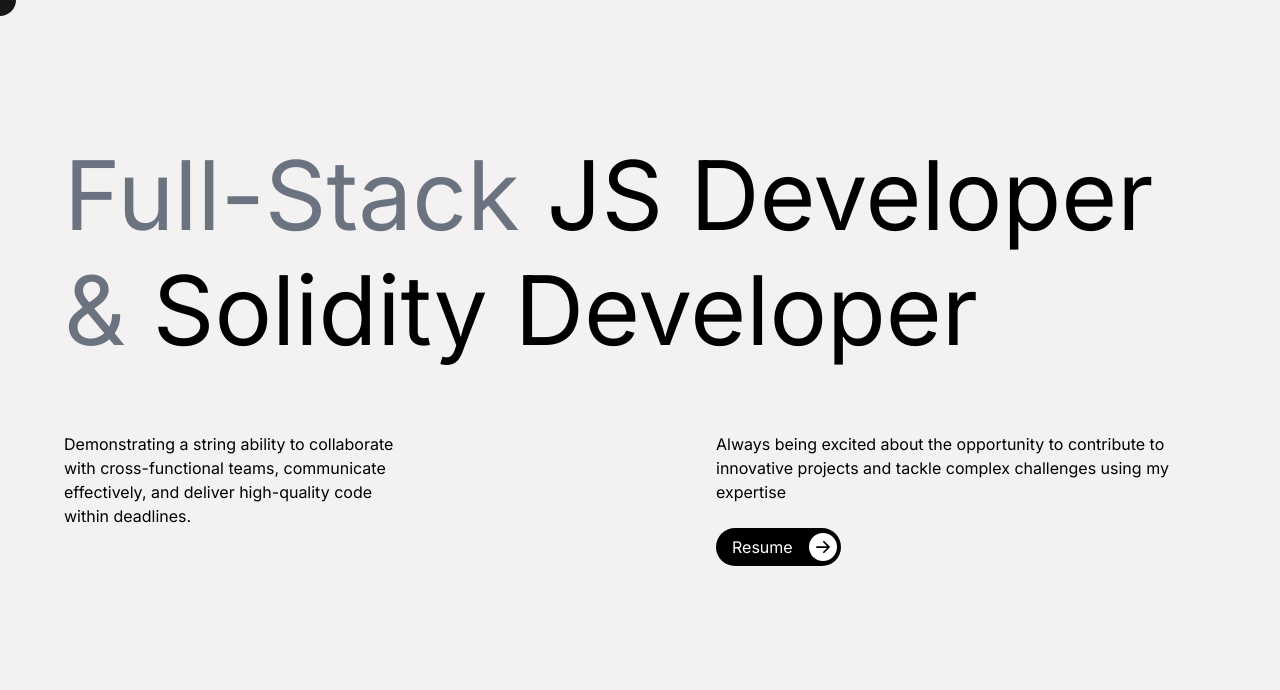
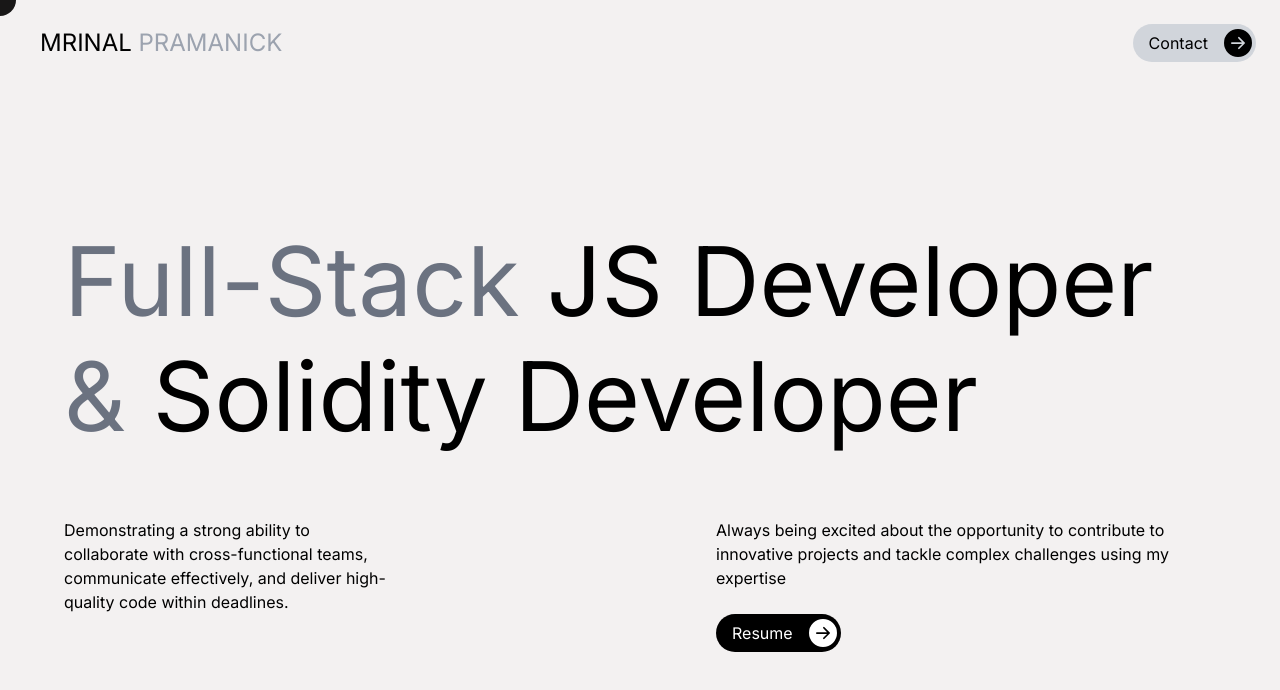
Before and after one commit to mrinalxdev/Mrinal-Portfolio, a Next.js app: page / in a window 1280 px wide. Shown: the top 690 px of the page. Built offline with nearby package versions, Linux system fonts and the light colour scheme.

Commit message:
Added Navbar in the layout

```diff
--- a/app/layout.tsx
+++ b/app/layout.tsx
@@ -1,3 +1,4 @@
+import Navbar from '@/components/Navbar'
 import './globals.css'
 import { Inter } from 'next/font/google'
 
@@ -5,7 +6,7 @@ const inter = Inter({ subsets: ['latin'] })
 
 export const metadata = {
   title: 'Hi 👋 Welcome to my Portfolio',
-  description: 'Generated by create next app',
+  description: 'Create by Mrinal',
 }
 
 export default function RootLayout({
@@ -15,7 +16,10 @@ export default function RootLayout({
 }) {
   return (
     <html lang="en">
-      <body className={inter.className}>{children}</body>
+      <body className={inter.className}>
+        <Navbar />
+        {children}
+        </body>
     </html>
   )
 }
--- a/app/scene/Hero.tsx
+++ b/app/scene/Hero.tsx
@@ -59,7 +59,7 @@ const Hero = () => {
         <div className="flex md:flex-row flex-col justify-between w-full pt-16">
           <div className="w-[330px] ">
             <p onMouseEnter={textEnter} onMouseLeave={textLeave}>
-              Demonstrating a string ability to collaborate with
+              Demonstrating a strong ability to collaborate with
               cross-functional teams, communicate effectively, and deliver
               high-quality code within deadlines.
             </p>
--- /dev/null
+++ b/components/Navbar.tsx
@@ -0,0 +1,28 @@
+'use client'
+
+import Link from 'next/link'
+import React from 'react'
+import Button from './Button'
+import { BsFillArrowRightCircleFill } from "react-icons/bs";
+import { useRouter } from 'next/navigation';
+
+const Navbar = () => {
+  const router = useRouter()
+  return (
+    <header>
+      <div className='flex items-center justify-between px-6 py-6 cursor-default'>
+        <Link href="/" className='uppercase text-[1.5rem] z-50 ml-4'>Mrinal <span className='text-gray-400'>Pramanick</span> </Link>
+
+        <div className='flex items-center gap-4'>
+            <Button
+            icon={BsFillArrowRightCircleFill}
+            label="Contact"
+            onClick={() => router.push('/contacts')}
+            />
+        </div>
+      </div>
+    </header>
+  )
+}
+
+export default Navbar
```
